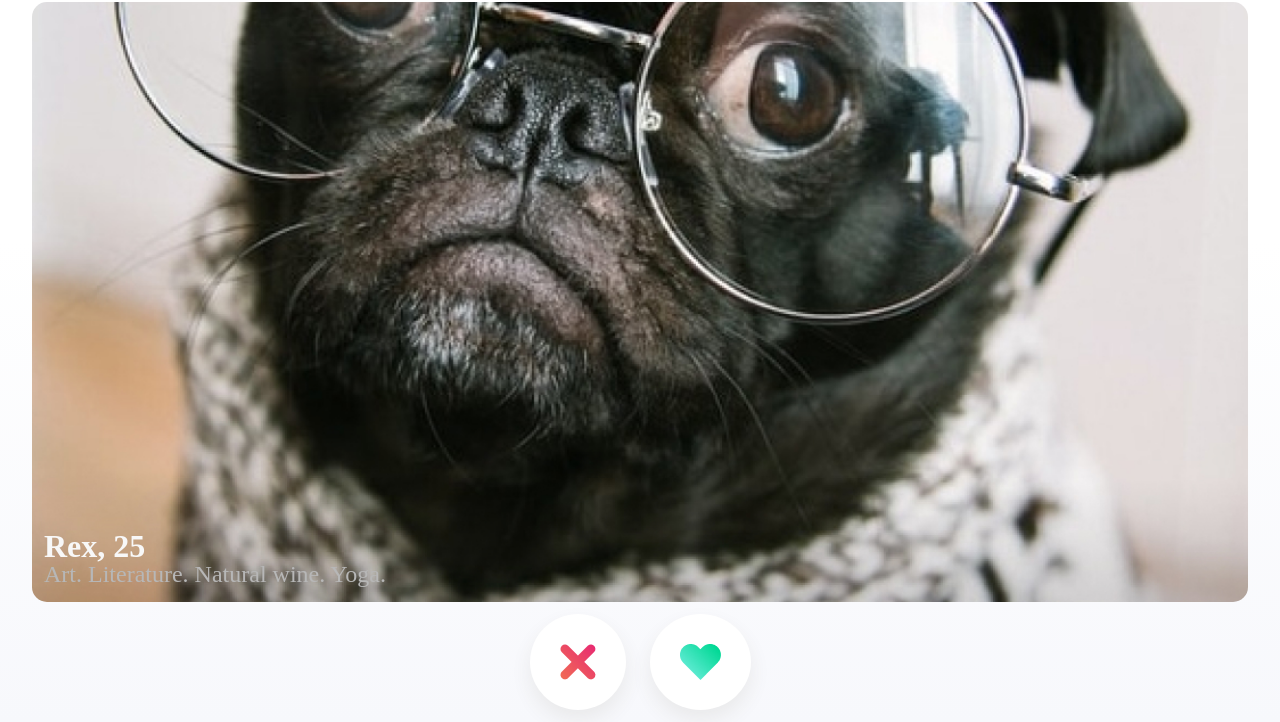
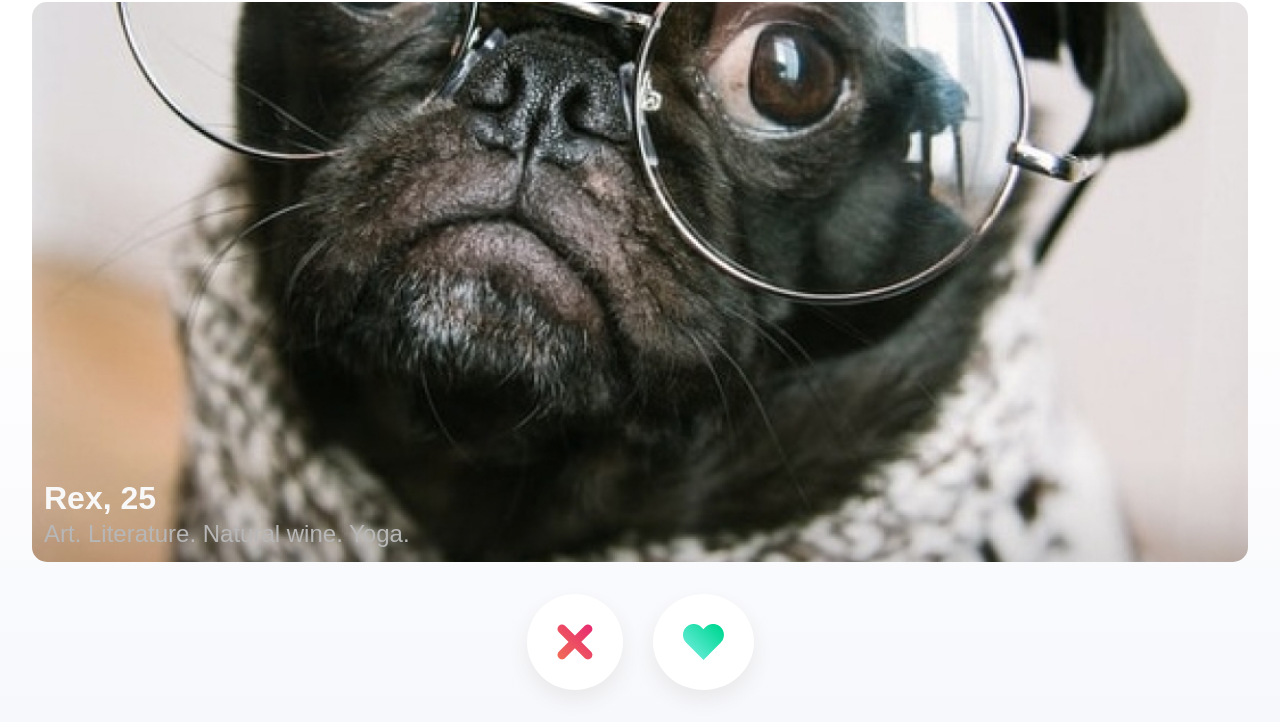
Before and after one commit to boogiebouncemma/DogTinder, a plain HTML site: page index.html in a window 1280 px wide. Shown: the part 78-800 px from the top of the page. Drawn offline with nearby package versions, Linux system fonts and the light colour scheme.

Commit message:
Update index.css

```diff
--- a/index.css
+++ b/index.css
@@ -12,6 +12,8 @@ body {
     flex-direction: column;
     align-items: center;
     justify-content: center;
+
+    font-family: Poppins, sans-serif;
 }
 
 nav {
@@ -70,7 +72,7 @@ main {
 
 .dog--avatar {
     width: 95vw;
-    height: 75vh;
+    height: 70vh;
     border-radius: 15px;
     object-fit: cover;
 }
@@ -84,12 +86,14 @@ main {
 .dog--title {
     color: #F8F8F8;
     font-size: 32px;
-    margin: 0;
+    font-weight: 600;
+    margin-bottom: 8px;
 }
 
 .dog--description {
     font-size: 24px;
     color: #B7B7B7;
+    font-weight: 400;
 }
 
 /* @media only screen and (max-width: 600px) {
@@ -99,7 +103,7 @@ main {
 } */
 
 #section--user-action {
-    height: 15vh;
+    height: 20vh;
     width: 100vw;
     display: flex;
     justify-content: center;
@@ -110,7 +114,7 @@ main {
 .container--icon-action-button {
     max-width: 20vh;
     max-height: 20vh;
-    margin: 12px;
+    margin: 15px;
     /* box-sizing: content-box; */
 
     display: flex;
@@ -124,7 +128,7 @@ main {
 }
 
 .icon--action-button {
-    width: 100%;
+    max-width: 100%;
     height: auto;
     object-fit: fill;
     padding: 30px;
```
